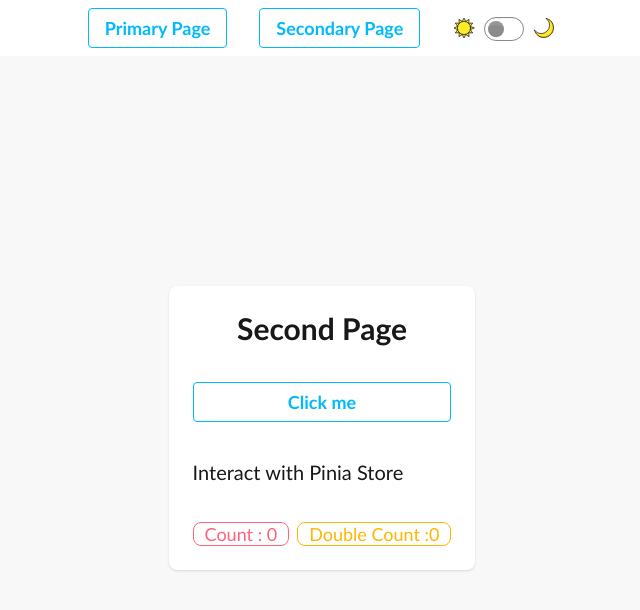
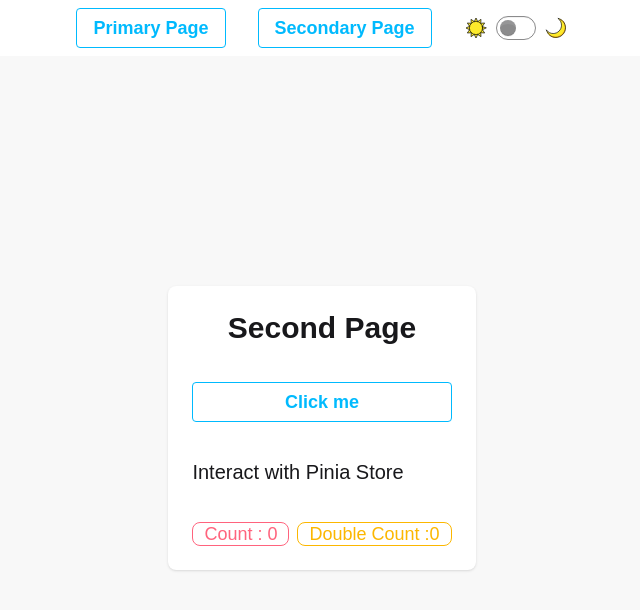
Before and after one commit to geojimas/VibeVue, a Vue app: page /second-page in a window 1280 px wide. Shown: the top 610 px of the page, without its empty margins (318-958 px from the left). Built offline with nearby package versions, Linux system fonts and the light colour scheme.

Commit message:
accessibility improved

```diff
--- a/src/assets/base.css
+++ b/src/assets/base.css
@@ -4,8 +4,10 @@
   themes: light --default, dark;
 }
 
+@import url('https://fonts.googleapis.com/css2?family=Acme&display=swap');
+
 body {
-  font-family: 'Trebuchet MS', 'Lucida Sans Unicode', 'Lucida Grande', 'Lucida Sans', Arial, sans-serif;
-  font-optical-sizing: auto;
-  font-weight: 300;
+  font-family: "Acme", sans-serif;
+  font-weight: 400;
+  font-style: normal;
 }
--- a/src/components/BaseButton.vue
+++ b/src/components/BaseButton.vue
@@ -18,6 +18,11 @@
         Constants.AVAILABLE_COLORS.includes(value),
     },
   })
+
+
+  defineEmits(['click'])
+
+
   const { label, theme } = toRefs(props)
 
   const themeClass = computed(() => Constants.COLOR_VARIANTS[theme.value] || '')
@@ -28,7 +33,7 @@
   <button
     class="btn btn-outline text-xs md:text-lg"
     :class="themeClass"
-    v-bind="$attrs"
+    @click="$emit('click')"
   >
     {{ label }}
   </button>
--- a/src/components/MoonSVG.vue
+++ b/src/components/MoonSVG.vue
@@ -1,11 +1,10 @@
-
 <template>
   <svg
     xmlns="http://www.w3.org/2000/svg"
     width="1.5em"
     height="1.5em"
     viewBox="0 0 72 72"
-  ><!-- Icon from OpenMoji by OpenMoji - https://creativecommons.org/licenses/by-sa/4.0/ --><path
+  ><path
     fill="#FCEA2B"
     d="M7.363 42.41c4.553 6.17 11.874 10.172 20.13 10.172c13.808 0 25-11.193 25-25c0-8.523-4.264-16.05-10.776-20.562C54.756 9.858 64.5 21.463 64.5 35.352c0 16.016-12.984 29-29 29c-13.588 0-24.99-9.33-28.136-21.943"
   /><path
--- a/src/components/SunSVG.vue
+++ b/src/components/SunSVG.vue
@@ -1,11 +1,10 @@
-pnpm add -D @iconify-json/openmoji
 <template>
   <svg
     xmlns="http://www.w3.org/2000/svg"
     width="1.5em"
     height="1.5em"
     viewBox="0 0 72 72"
-  ><!-- Icon from OpenMoji by OpenMoji - https://creativecommons.org/licenses/by-sa/4.0/ --><path
+  ><path
     fill="#FCEA2B"
     d="m66 36l-10.676 5.182l6.658 9.824l-11.84-.864l.864 11.84l-9.825-6.658L36 66l-5.182-10.676l-9.824 6.658l.864-11.84l-11.84.864l6.658-9.825L6 36l10.677-5.182l-6.659-9.824l11.84.864l-.864-11.84l9.825 6.658L36 6l5.182 10.677l9.824-6.659l-.864 11.84l11.84-.864l-6.658 9.825z"
   /><g
--- a/src/components/ThemeToggle.vue
+++ b/src/components/ThemeToggle.vue
@@ -10,10 +10,11 @@
 </script>
 
 <template>
-  <label class="flex cursor-pointer gap-2 items-center">
+  <div class="flex cursor-pointer gap-2 items-center">
     <SunSVG />
-    <form>
-      <label for="toggleTheme" />
+    <label
+      for="toggleTheme"
+    >
       <input
         id="toggleTheme"
         type="checkbox"
@@ -21,7 +22,7 @@
         class="toggle theme-controller"
         @change="toggleTheme"
       >
-    </form>
+    </label>
     <MoonSVG />
-  </label>
+  </div>
 </template>
```
Also changed, not shown: 1 other file (tests, documents, lock files or other folders).
